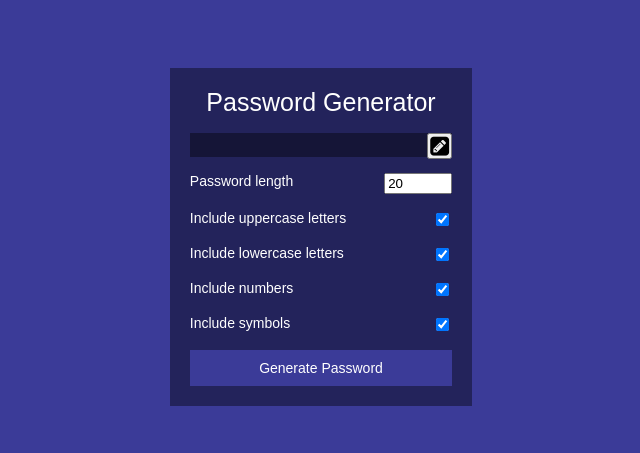
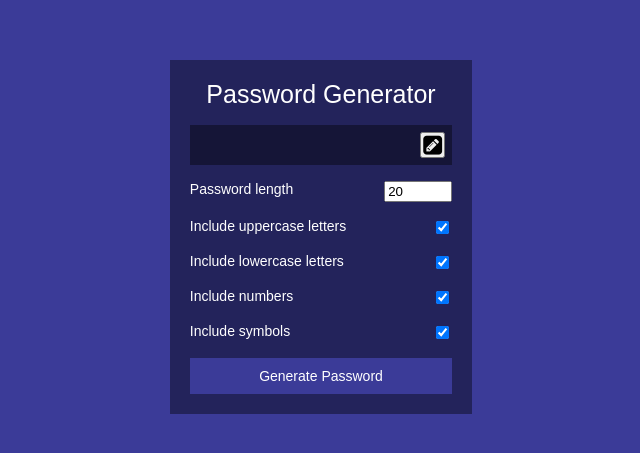
Before and after one commit to gsaurabhaxioned/jstask11, a plain HTML site: page index.html in a window 1280 px wide. Shown: the part 163-616 px from the top of the page, without its empty margins (319-959 px from the left). Drawn offline with Linux system fonts and the light colour scheme.

Commit message:
position set for copy button

```diff
--- a/assets/css/style.css
+++ b/assets/css/style.css
@@ -140,7 +140,7 @@ h1 {
 }
 
 .display-password {
-  padding: 12px 4px;
+  padding: 20px 4px;
   position: relative;
   background-color: #151537;
   box-sizing: border-box;
@@ -149,8 +149,8 @@ h1 {
 .create-button {
   padding: 0 1px;
   position: absolute;
-  top: 0;
-  right: 0;
+  top: 7px;
+  right: 7px;
   margin-left: auto;
   text-indent: -9999px;
 }
```
